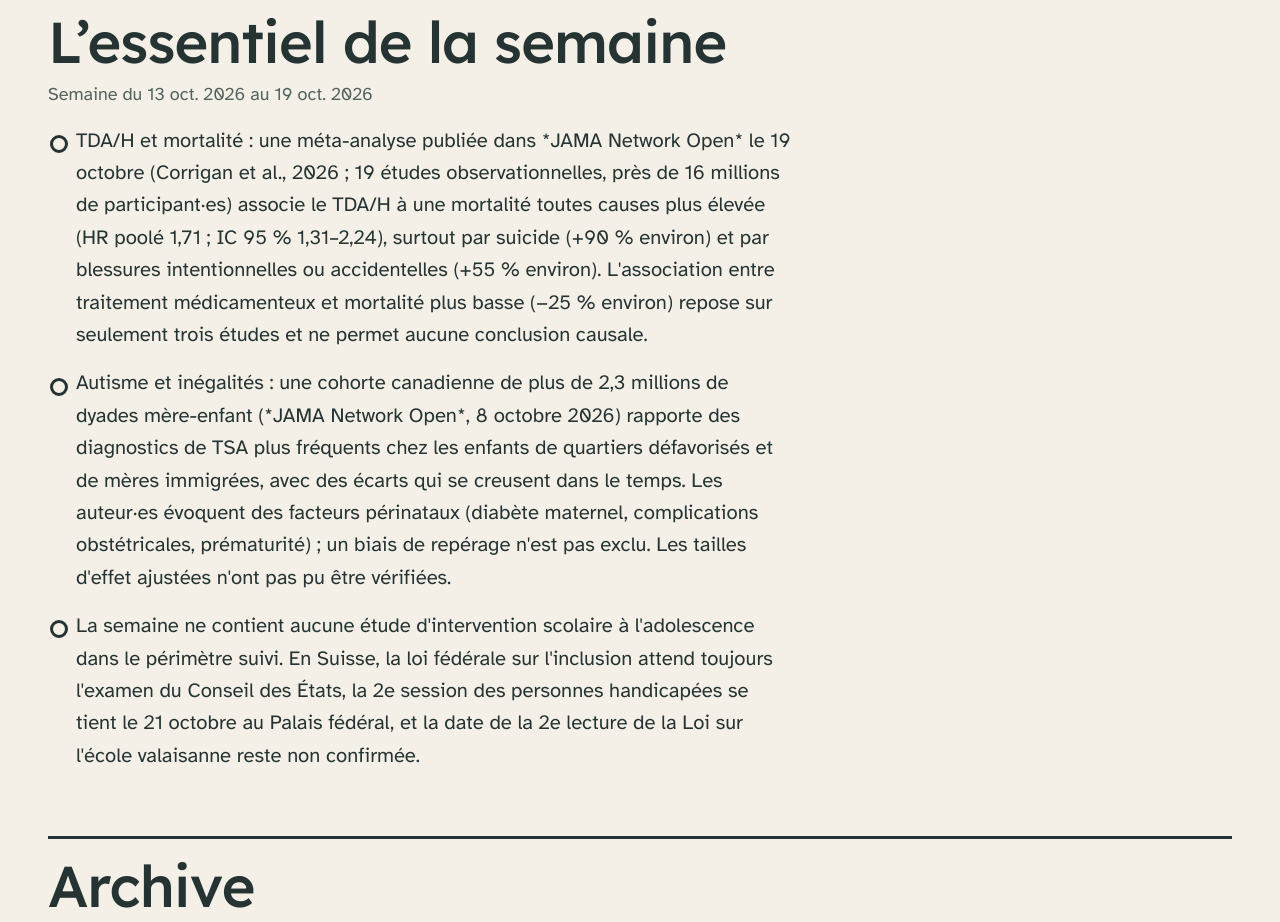
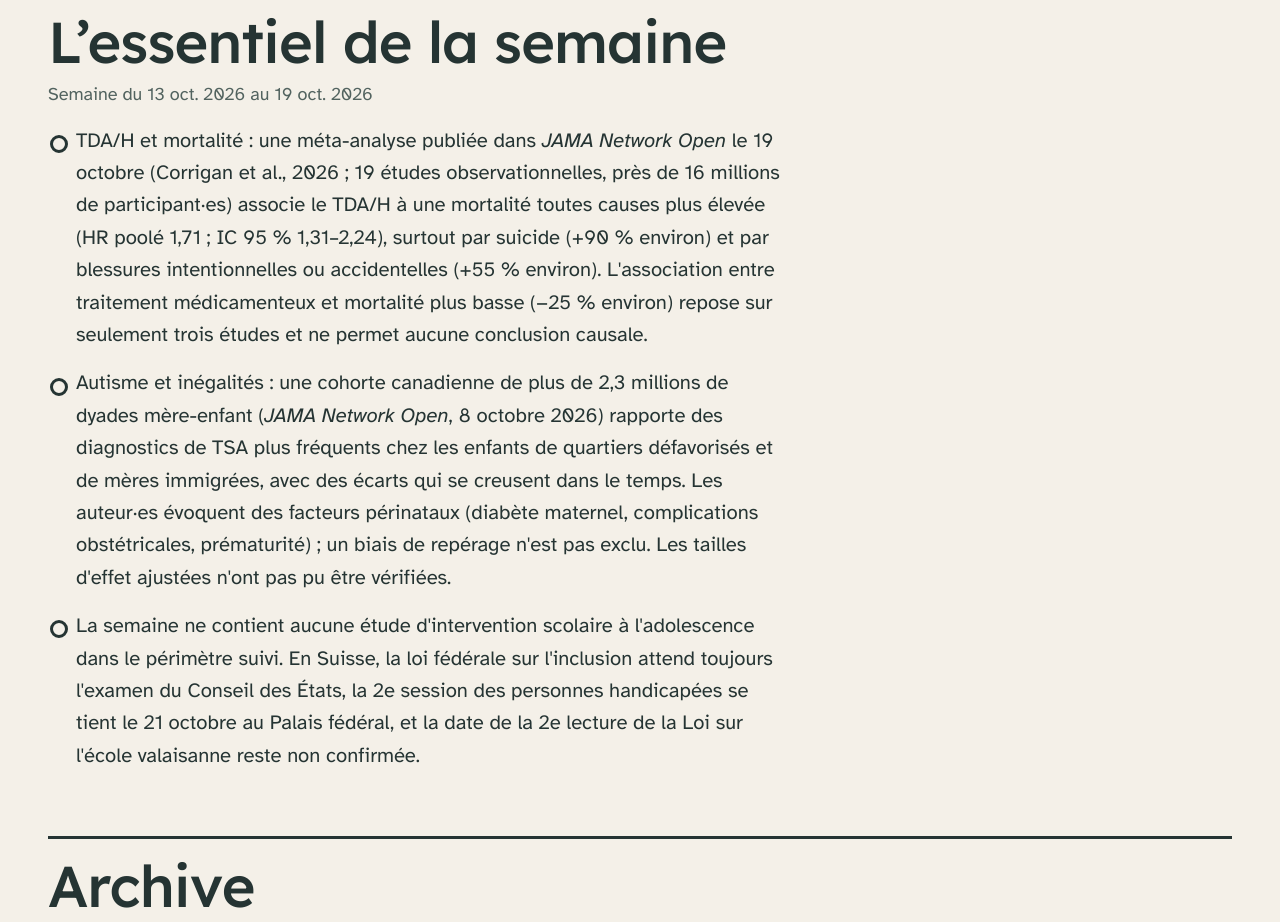
Before and after one commit to 7nel/PL-neurodev, a plain HTML site: page index.html in a window 1280 px wide. Shown: the part 1100-2022 px from the top of the page. Drawn offline with Linux system fonts and the light colour scheme.

Commit message:
Rend « L'essentiel » en markdown assaini au lieu de texte brut
Les astérisques de mise en forme (*Pediatrics*, *JAMA Network Open*) s'affichaient
littéralement dans les revues des 6 et 13 octobre. « L'essentiel » passe par mdInline,
le même rendu assaini que le reste du site (balises et liens en liste blanche, HTML brut
et images neutralisés). Aucune donnée n'est modifiée : les futures revues sont aussi
concernées. Les textes sont identiques à la source aux marques *…* près.

Co-Authored-By: Claude Sonnet 5.5 <noreply@anthropic.com>

```diff
--- a/index.html
+++ b/index.html
@@ -594,7 +594,7 @@
     section.hidden = false;
     sub.textContent = "Semaine du " + fmtDate(latest.date_debut) + " au " + fmtDate(latest.date_fin);
     content.innerHTML = latest.essentiel.map(function(pt){
-      return '<li>' + escapeHtml(pt) + '</li>';
+      return '<li>' + mdInline(pt) + '</li>'; // même rendu assaini que le reste du site : *italique* n’apparaît plus avec ses astérisques
     }).join("");
   }
 
```
